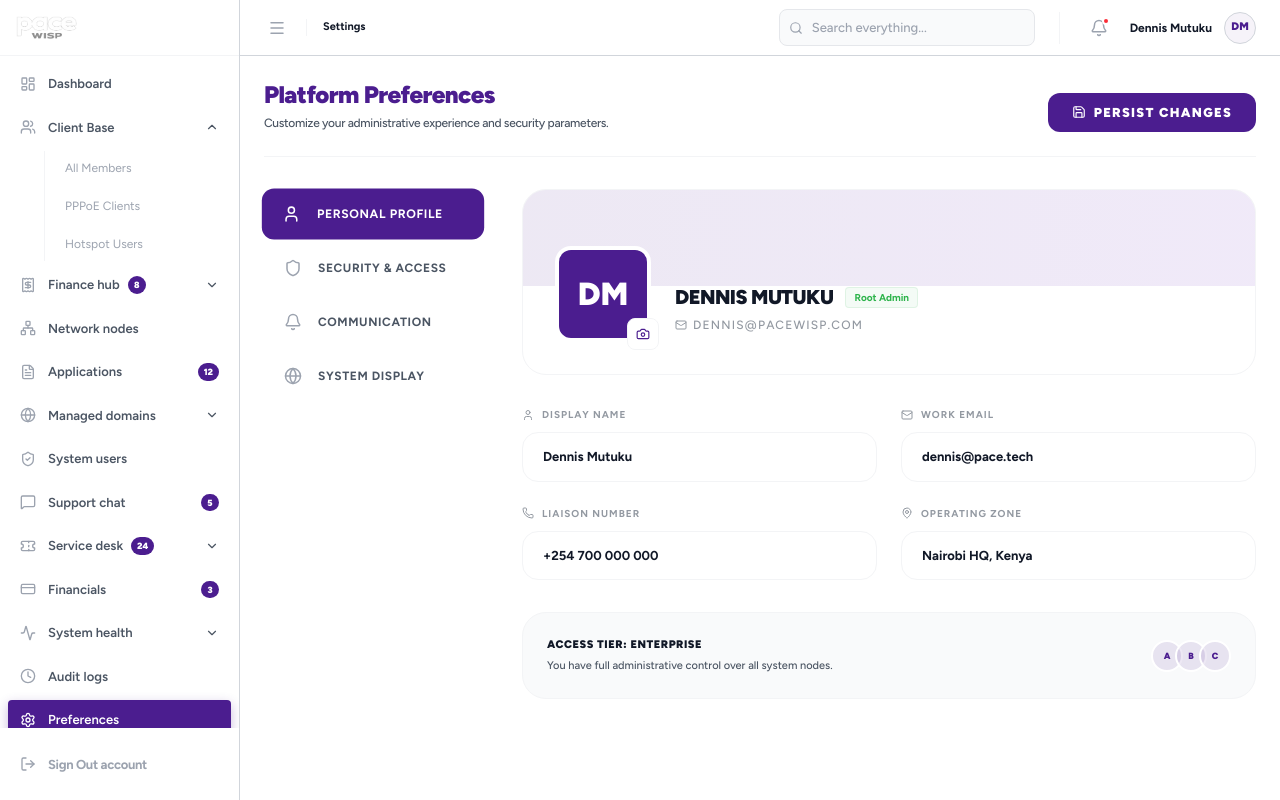
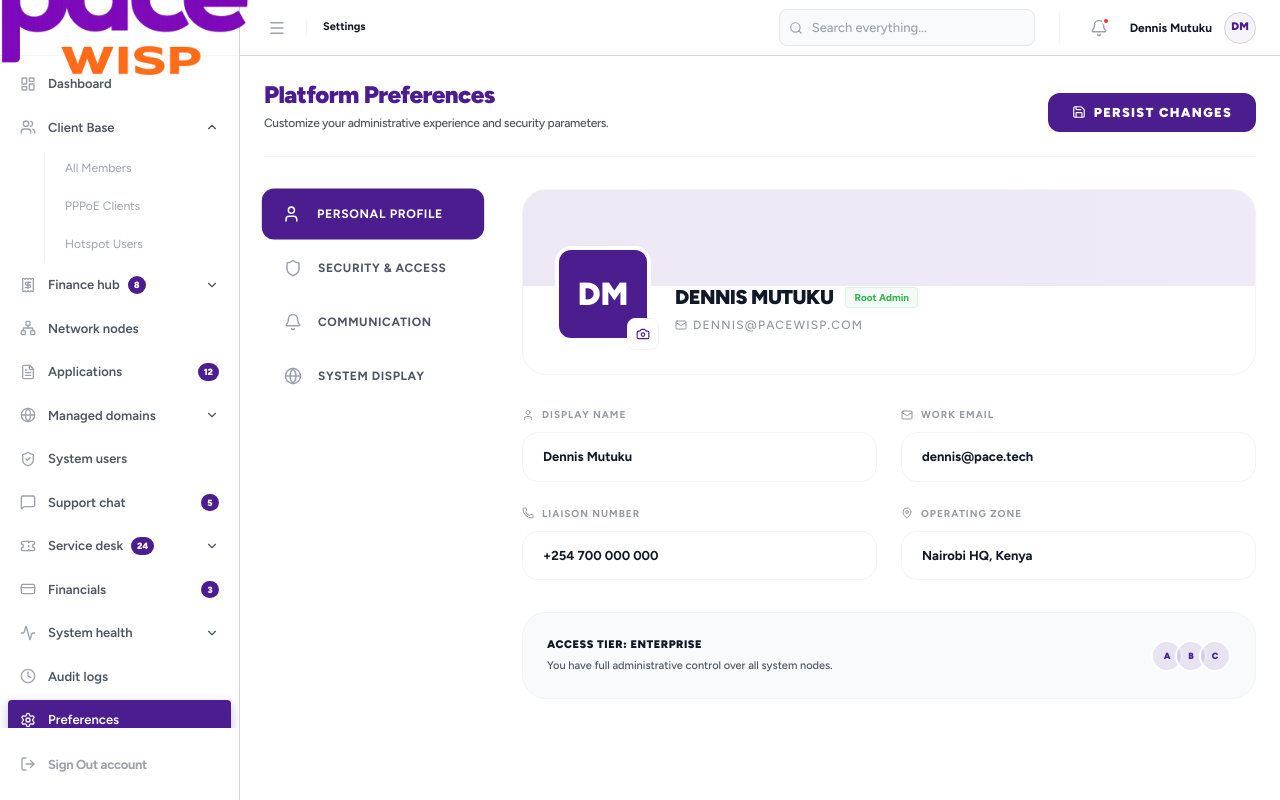
Before and after one commit to dennismutuku2005/pacewebsite, a Next.js app in the folder paceadmin/: page /dashboard/settings in a window 1280 px wide. Built offline with nearby package versions, Linux system fonts and the light colour scheme.

Commit message:
Auto-update: Sidebar.js

```diff
--- a/paceadmin/src/components/Sidebar.js
+++ b/paceadmin/src/components/Sidebar.js
@@ -89,10 +89,16 @@ export function Sidebar({ isSidebarOpen, pathname }) {
             isSidebarOpen ? "w-60" : "w-16"
         )}>
             {/* Logo Section */}
-            <div className="h-14 flex items-center px-4 border-b border-gray-100">
-                <Link href="/dashboard" className="flex items-center gap-2">
-                    <Image src="/logo.png" alt="Pace" width={80} height={25} className="h-6 w-auto object-contain grayscale" priority />
-                    {/* Admin label removed as requested */}
+            <div className="h-14 flex items-center justify-center border-b border-gray-100">
+                <Link href="/dashboard" className="flex items-center justify-center">
+                    <Image
+                        src="/logoc.png"
+                        alt="Pace"
+                        width={isSidebarOpen ? 100 : 32}
+                        height={isSidebarOpen ? 32 : 32}
+                        className={cn("h-auto w-auto object-contain transition-all", isSidebarOpen ? "scale-[1.3]" : "scale-100")}
+                        priority
+                    />
                 </Link>
             </div>
 
```
